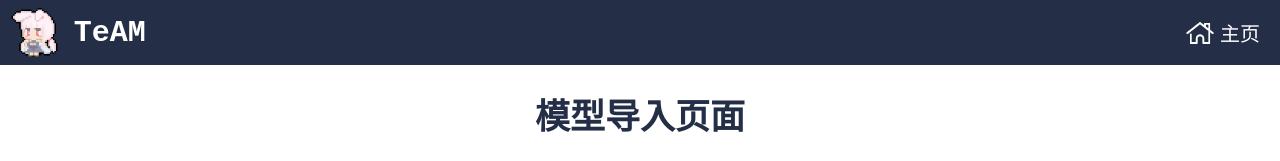
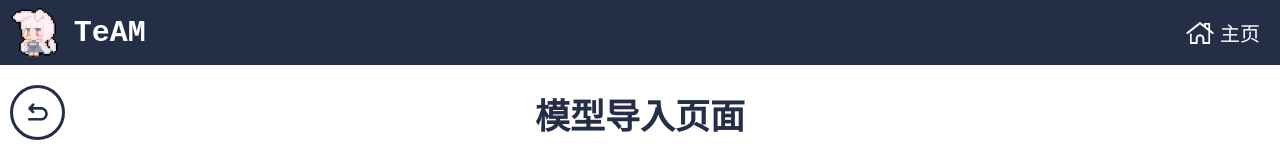
Before and after one commit to ferv3455/ML-Model-Management, a Vue app in the folder client/: page /upload in a window 1280 px wide. Shown: the top 161 px of the page. Built offline with nearby package versions, Linux system fonts and the light colour scheme.

Commit message:
为upload页面添加了返回按钮

```diff
--- a/client/src/views/UploadView.vue
+++ b/client/src/views/UploadView.vue
@@ -18,6 +18,9 @@
       <button @click="uploadNewModel" id="uploadPageUploadButton">
         <img id="uploadPageUploadIcon" src="../assets/uploadIcon.png" alt="Icon">
         上传
+      </button>
+      <button @click="goToModelPage" id="goToModelPageButton" class="roundButton returnButton">
+        <img class="returnIcon" src="../assets/returnIcon.png" alt="return">
       </button>
     </div>
   </div>
@@ -48,6 +51,14 @@ export default {
     uploadNewModel(event) {
       // TODO
       // 将上传信息提交给后端，后端回应后执行相应操作
+
+    },
+    goToModelPage(event) {
+      this.$router.push({
+        name: 'model',
+        params: {
+        },
+      });
     },
   },
   mounted() {
```
